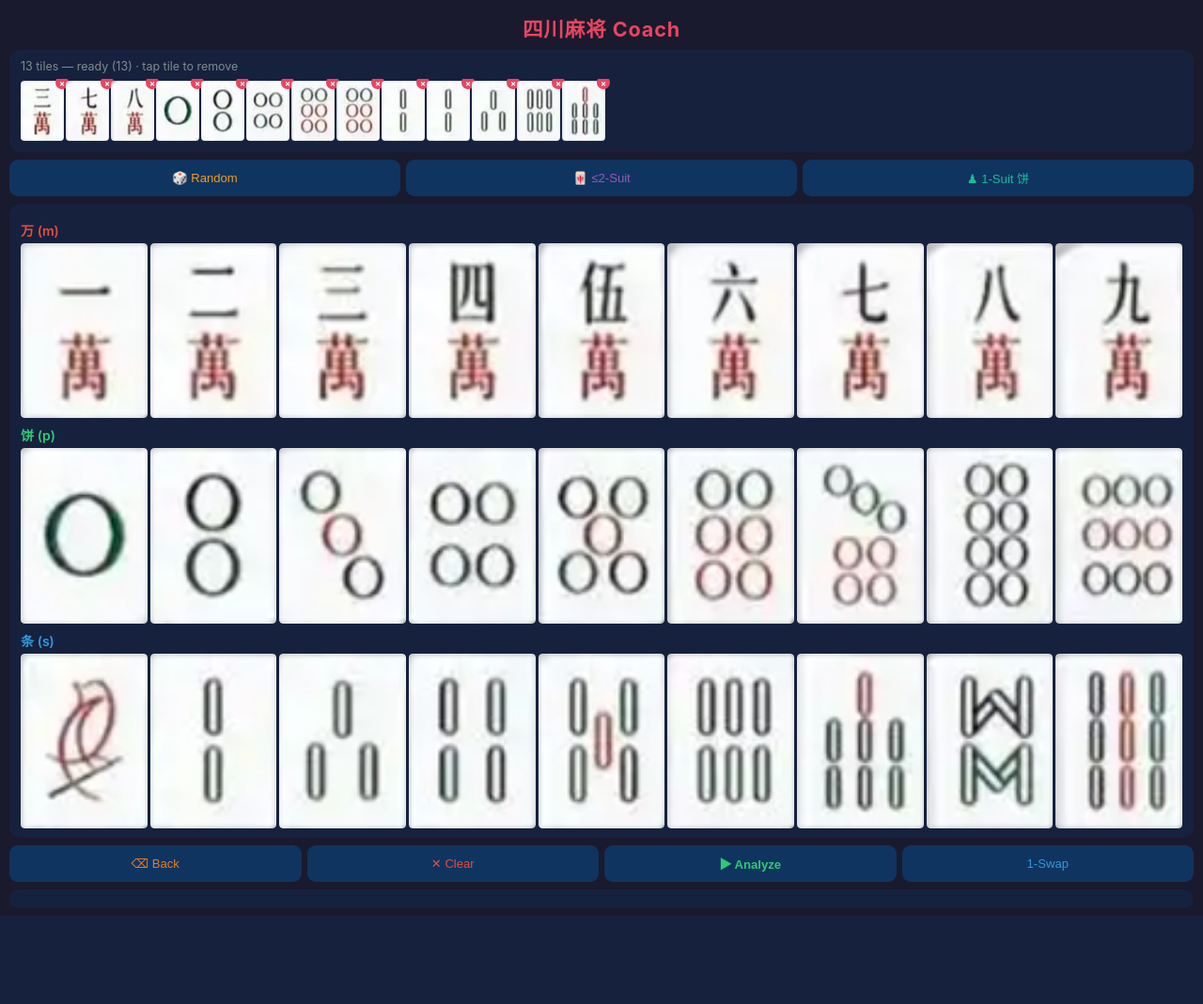
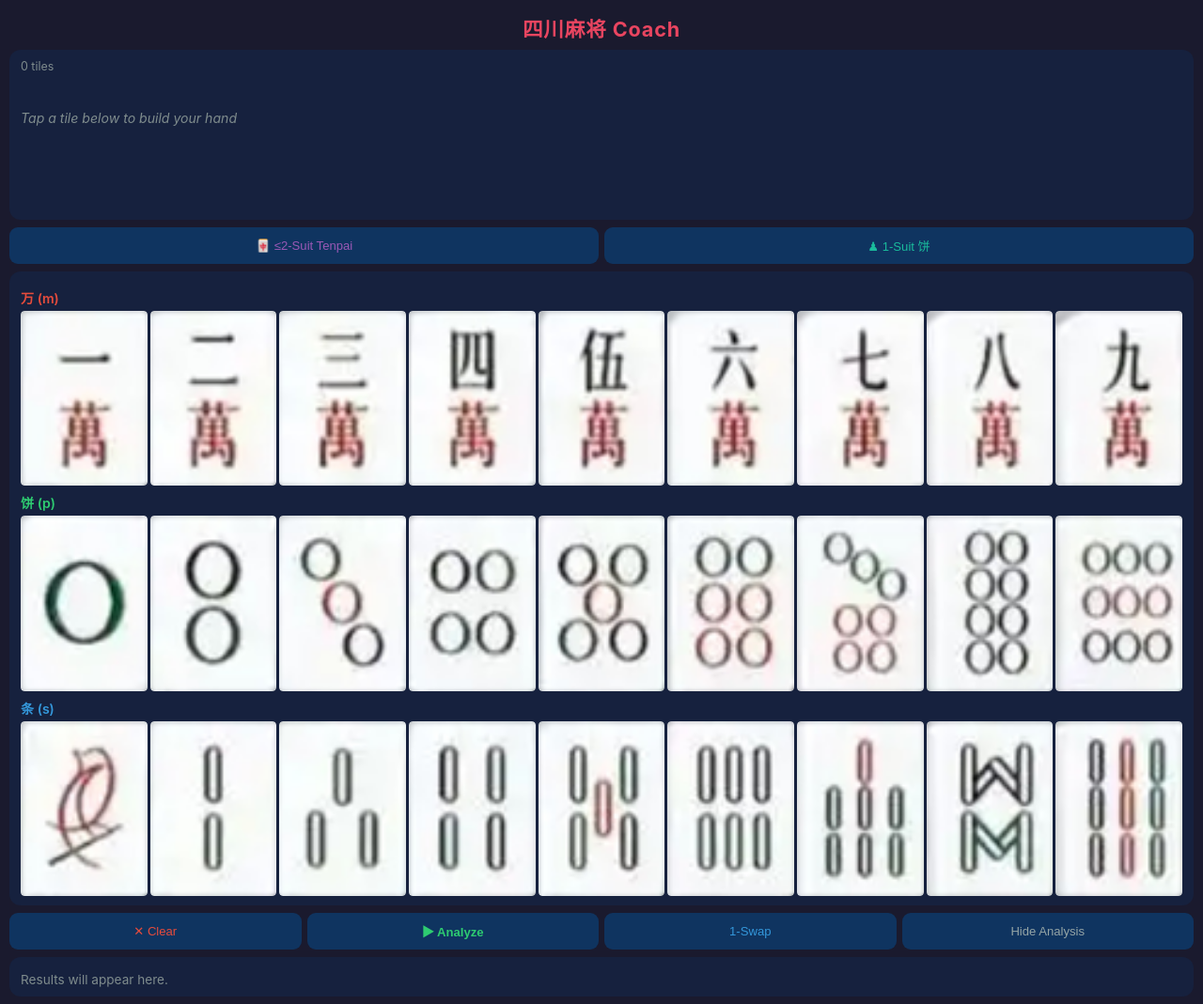
Before and after one commit to Winston-Wang-8902/MJ_Coach, a Flask app: page / in a window 1280 px wide. Shown: the whole page at 94% size. Before the commit the page ends 975 px from the top, so only its background shows below. Run offline with Flask 3, Linux system fonts and the light colour scheme.

Commit message:
UI: two-row hand, remove Back/Random, add Hide Analysis button
- Hand splits into row of 7 + row of remainder (no horizontal scroll)
- Removed Back and Random buttons
- Added Hide/Show Analysis toggle button
- Generate buttons reduced to ≤2-Suit Tenpai and 1-Suit 饼

Co-Authored-By: Claude Sonnet 4.6 <noreply@anthropic.com>

```diff
--- a/templates/index.html
+++ b/templates/index.html
@@ -39,18 +39,16 @@
       color: #7f8c8d;
       margin-bottom: 6px;
     }
-    .hand-tiles {
+    .hand-row {
       display: flex;
       gap: 2px;
-      overflow-x: auto;
       align-items: flex-end;
       min-height: 68px;
-      padding-bottom: 2px;
-      scrollbar-width: thin;
-      scrollbar-color: #0f3460 transparent;
+      flex-wrap: nowrap;
     }
-    .hand-tiles::-webkit-scrollbar { height: 3px; }
-    .hand-tiles::-webkit-scrollbar-thumb { background: #0f3460; border-radius: 2px; }
+    .hand-row + .hand-row {
+      margin-top: 4px;
+    }
     .hand-tile-wrap {
       position: relative;
       flex-shrink: 0;
@@ -93,13 +91,12 @@
       -webkit-appearance: none;
     }
     .btn:active { background: #e94560; color: #fff; }
-    .btn-random  { color: #f39c12; }
     .btn-tenpai  { color: #9b59b6; }
     .btn-onesuit { color: #1abc9c; }
     .btn-analyze { color: #2ecc71; font-weight: 600; }
     .btn-swap    { color: #3498db; }
-    .btn-back    { color: #e67e22; }
     .btn-clear   { color: #e74c3c; }
+    .btn-hide    { color: #95a5a6; }
 
     /* ── tile input grid ── */
     .suit-label {
@@ -169,18 +166,18 @@
 
 <h1>四川麻将 Coach</h1>
 
-<!-- Hand display -->
+<!-- Hand display: two rows (7 + remainder) -->
 <div class="panel">
   <div class="hand-header" id="handHeader">0 tiles</div>
-  <div class="hand-tiles" id="handTiles">
+  <div class="hand-row" id="handRow1">
     <span class="empty-hand">Tap a tile below to build your hand</span>
   </div>
+  <div class="hand-row" id="handRow2"></div>
 </div>
 
 <!-- Generate buttons -->
 <div class="btn-row">
-  <button class="btn btn-random"  onclick="fetchRandom()">🎲 Random</button>
-  <button class="btn btn-tenpai"  onclick="fetchTenpai()">🀄 ≤2-Suit</button>
+  <button class="btn btn-tenpai"  onclick="fetchTenpai()">🀄 ≤2-Suit Tenpai</button>
   <button class="btn btn-onesuit" onclick="fetchOneSuit()">♟ 1-Suit 饼</button>
 </div>
 
@@ -194,12 +191,12 @@
   <div class="tile-input-row" id="row-s"></div>
 </div>
 
-<!-- Edit / action buttons -->
+<!-- Action buttons -->
 <div class="btn-row">
-  <button class="btn btn-back"    onclick="backspace()">⌫ Back</button>
   <button class="btn btn-clear"   onclick="clearHand()">✕ Clear</button>
   <button class="btn btn-analyze" onclick="analyze()">▶ Analyze</button>
   <button class="btn btn-swap"    onclick="swap1()">1-Swap</button>
+  <button class="btn btn-hide"    onclick="toggleResults()" id="btnHide">Hide Analysis</button>
 </div>
 
 <!-- Results -->
@@ -216,14 +213,13 @@ const TILE_ORDER = {};
 
 // ── state ─────────────────────────────────────────────────────────────────────
 let hand = [];
+let resultsVisible = true;
 
 // ── tile image helpers ────────────────────────────────────────────────────────
-const INPUT_H = 50;   // px — height of input grid tiles (width auto via CSS flex)
-const HAND_H  = 64;   // px — height of hand display tiles
+const HAND_H = 64;
 
 function imgSrc(tile) { return `/tiles/${tile}.png`; }
 
-// Inline img HTML (for results text)
 function tileHtml(tile, h) {
   const w = Math.round(h * 46 / 64);
   return `<img src="${imgSrc(tile)}" width="${w}" height="${h}" style="border-radius:3px;vertical-align:middle">`;
@@ -240,7 +236,6 @@ function tileHtml(tile, h) {
     const img = document.createElement('img');
     img.src = imgSrc(tile);
     img.alt = tile;
-    img.height = INPUT_H;
     wrap.appendChild(img);
     row.appendChild(wrap);
   }
@@ -258,14 +253,27 @@ function removeTile(idx) {
   refreshHand();
 }
 
-function backspace() {
-  if (hand.length) { hand.pop(); refreshHand(); }
-}
-
 function clearHand() {
   hand = [];
   refreshHand();
   setResults('<div class="result-info">Hand cleared.</div>');
+}
+
+function makeTileWrap(tile, idx) {
+  const wrap = document.createElement('div');
+  wrap.className = 'hand-tile-wrap';
+  wrap.onclick = () => removeTile(idx);
+  const img = document.createElement('img');
+  img.src = imgSrc(tile);
+  img.alt = tile;
+  img.height = HAND_H;
+  img.width = Math.round(HAND_H * 46 / 64);
+  wrap.appendChild(img);
+  const badge = document.createElement('div');
+  badge.className = 'remove-badge';
+  badge.textContent = '×';
+  wrap.appendChild(badge);
+  return wrap;
 }
 
 function refreshHand() {
@@ -278,33 +286,30 @@ function refreshHand() {
   document.getElementById('handHeader').textContent =
     `${n} tile${n !== 1 ? 's' : ''}${hint}  ·  tap tile to remove`;
 
-  const container = document.getElementById('handTiles');
-  container.innerHTML = '';
+  const row1 = document.getElementById('handRow1');
+  const row2 = document.getElementById('handRow2');
+  row1.innerHTML = '';
+  row2.innerHTML = '';
+
   if (n === 0) {
-    container.innerHTML = '<span class="empty-hand">Tap a tile below to build your hand</span>';
+    row1.innerHTML = '<span class="empty-hand">Tap a tile below to build your hand</span>';
     return;
   }
   hand.forEach((tile, i) => {
-    const wrap = document.createElement('div');
-    wrap.className = 'hand-tile-wrap';
-    wrap.onclick = () => removeTile(i);
-    const img = document.createElement('img');
-    img.src = imgSrc(tile);
-    img.alt = tile;
-    img.height = HAND_H;
-    img.width = Math.round(HAND_H * 46 / 64);
-    wrap.appendChild(img);
-    const badge = document.createElement('div');
-    badge.className = 'remove-badge';
-    badge.textContent = '×';
-    wrap.appendChild(badge);
-    container.appendChild(wrap);
+    const wrap = makeTileWrap(tile, i);
+    (i < 7 ? row1 : row2).appendChild(wrap);
   });
 }
 
 // ── results helpers ───────────────────────────────────────────────────────────
 function setResults(html) {
-  document.getElementById('results').innerHTML = html;
+  const el = document.getElementById('results');
+  el.innerHTML = html;
+  if (!resultsVisible) {
+    el.style.display = '';
+    resultsVisible = true;
+    document.getElementById('btnHide').textContent = 'Hide Analysis';
+  }
 }
 function setLoading(msg) {
   setResults(`<div class="spinner">⏳ ${msg}</div>`);
@@ -312,13 +317,14 @@ function setLoading(msg) {
 function handEcho() {
   return `<div class="hand-echo">${hand.map(t => tileHtml(t, 32)).join('')}</div>`;
 }
+function toggleResults() {
+  const el = document.getElementById('results');
+  resultsVisible = !resultsVisible;
+  el.style.display = resultsVisible ? '' : 'none';
+  document.getElementById('btnHide').textContent = resultsVisible ? 'Hide Analysis' : 'Show Analysis';
+}
 
 // ── API calls ─────────────────────────────────────────────────────────────────
-async function fetchRandom() {
-  setLoading('Generating random hand…');
-  const d = await fetch('/api/random').then(r => r.json());
-  hand = d.tiles; refreshHand(); setResults('');
-}
 async function fetchOneSuit() {
   setLoading('Generating 1-suit 饼 hand…');
   const d = await fetch('/api/random/one-suit').then(r => r.json());
@@ -340,7 +346,6 @@ async function analyze() {
   }).then(r => r.json());
 
   let html = handEcho();
-
   if (d.type === 'win') {
     html += `<div class="result-win">✓ WIN!&ensp;${d.labels.join(' + ')}&ensp;×${d.multiplier}</div>`;
   } else if (d.type === 'not_win') {
@@ -381,12 +386,10 @@ async function swap1() {
   }).then(r => r.json());
 
   let html = handEcho();
-
   if (!d.swaps || d.swaps.length === 0) {
     html += `<div class="result-info">No single-tile swap leads to tenpai.</div>`;
     setResults(html); return;
   }
-
   html += `<div class="result-tenpai">${d.swaps.length} swap(s) to tenpai:</div>`;
   html += '<div class="swap-list">';
   d.swaps.forEach(s => {
@@ -406,9 +409,6 @@ async function swap1() {
   html += '</div>';
   setResults(html);
 }
-
-// ── init ──────────────────────────────────────────────────────────────────────
-fetchRandom();
 </script>
 </body>
 </html>
```
